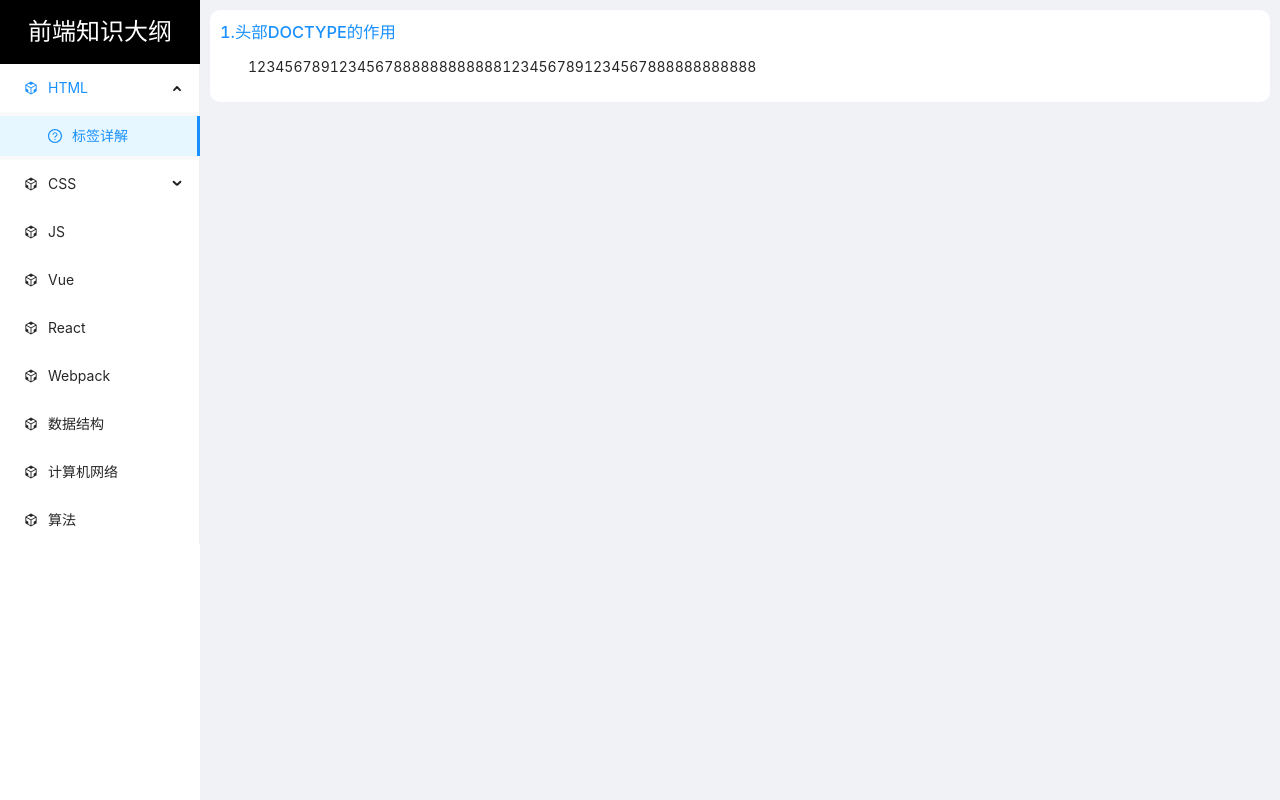
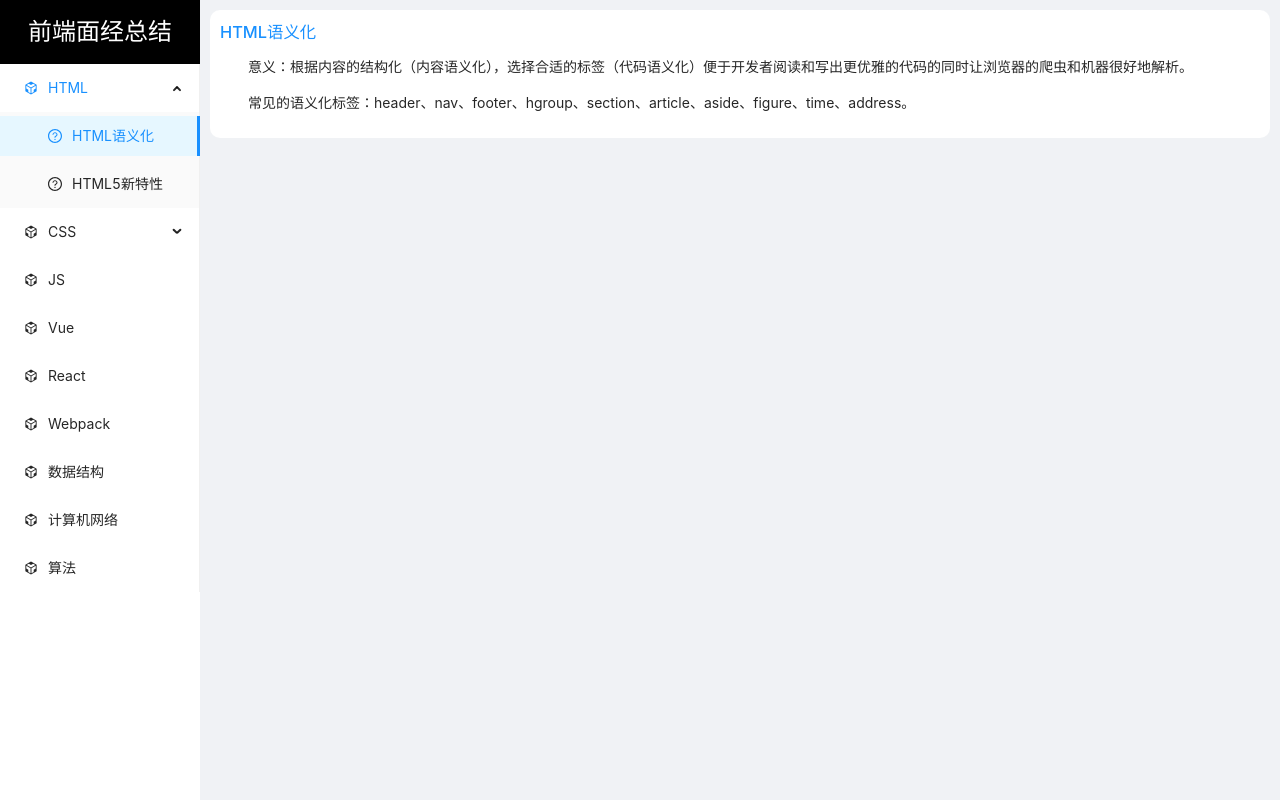
Before and after one commit to cuiwu-hub/react-demo-vite, a React (Vite) app: page /html/tag in a window 1280 px wide. Built offline with nearby package versions, Linux system fonts and the light colour scheme.

Commit message:
html部分开发

```diff
--- a/index.html
+++ b/index.html
@@ -4,7 +4,7 @@
     <meta charset="UTF-8" />
     <link rel="icon" type="image/svg+xml" href="/src/favicon.svg" />
     <meta name="viewport" content="width=device-width, initial-scale=1.0" />
-    <title>前端知识总结</title>
+    <title>前端面经总结</title>
   </head>
   <body>
     <div id="root"></div>
--- a/src/layout/Index.jsx
+++ b/src/layout/Index.jsx
@@ -16,7 +16,8 @@ function getItem(label, key, icon, children) {
 
 const items = [
   getItem('HTML', 'html', <CodeSandboxOutlined />, [
-    getItem('标签详解', 'html/tag', <QuestionCircleOutlined />)
+    getItem('HTML语义化', 'html/tag', <QuestionCircleOutlined />),
+    getItem('HTML5新特性', 'html/newtx', <QuestionCircleOutlined />)
   ]),
   getItem('CSS', 'css', <CodeSandboxOutlined />, [
     getItem('测试', 'css/test', <QuestionCircleOutlined />)
@@ -43,7 +44,7 @@ const App = (props) => {
       style={{minHeight: '100vh'}}>
       {/* collapsedk控制菜单栏的展示和收起 */}
       <Sider theme='light'>
-        <h3 className='sider-title'>前端知识大纲</h3>
+        <h3 className='sider-title'>前端面经总结</h3>
         <Menu
           openKeys={[...openKeys]}
           onOpenChange={(item) => {
--- a/src/views/Tag/Tag.jsx
+++ /dev/null
@@ -1,13 +0,0 @@
-import React from 'react'
-import './tag.css'
-
-export default function Tag() {
-  return (
-    <div className='tag'>
-      <div className='tag-item'>
-        <h3>1.头部DOCTYPE的作用</h3>
-        <p>12345678912345678888888888881234567891234567888888888888</p>
-      </div>
-    </div>
-  )
-}
--- /dev/null
+++ b/src/views/html/Tag/Tag.jsx
@@ -0,0 +1,14 @@
+import React from 'react'
+import './tag.css'
+
+export default function Tag() {
+  return (
+    <div className='tag'>
+      <div className='tag-item'>
+        <h3>HTML语义化</h3>
+        <p>意义：根据内容的结构化（内容语义化），选择合适的标签（代码语义化）便于开发者阅读和写出更优雅的代码的同时让浏览器的爬虫和机器很好地解析。</p>
+        <p>常见的语义化标签：header、nav、footer、hgroup、section、article、aside、figure、time、address。</p>
+      </div>
+    </div>
+  )
+}
```
Also changed, not shown: src/router/Index.jsx (+5 -5 lines), src/views/css/CssPart/CssPart.jsx (renamed from src/views/CssPart/CssPart.jsx), src/views/css/Test/Test.jsx (renamed from src/views/Test/Test.jsx), src/views/html/Index/Index.jsx (renamed from src/views/Index/Index.jsx), src/views/html/Tag/tag.css (renamed from src/views/Tag/tag.css), src/views/js/Jscript/Jscript.jsx (renamed from src/views/Jscript/Jscript.jsx).
